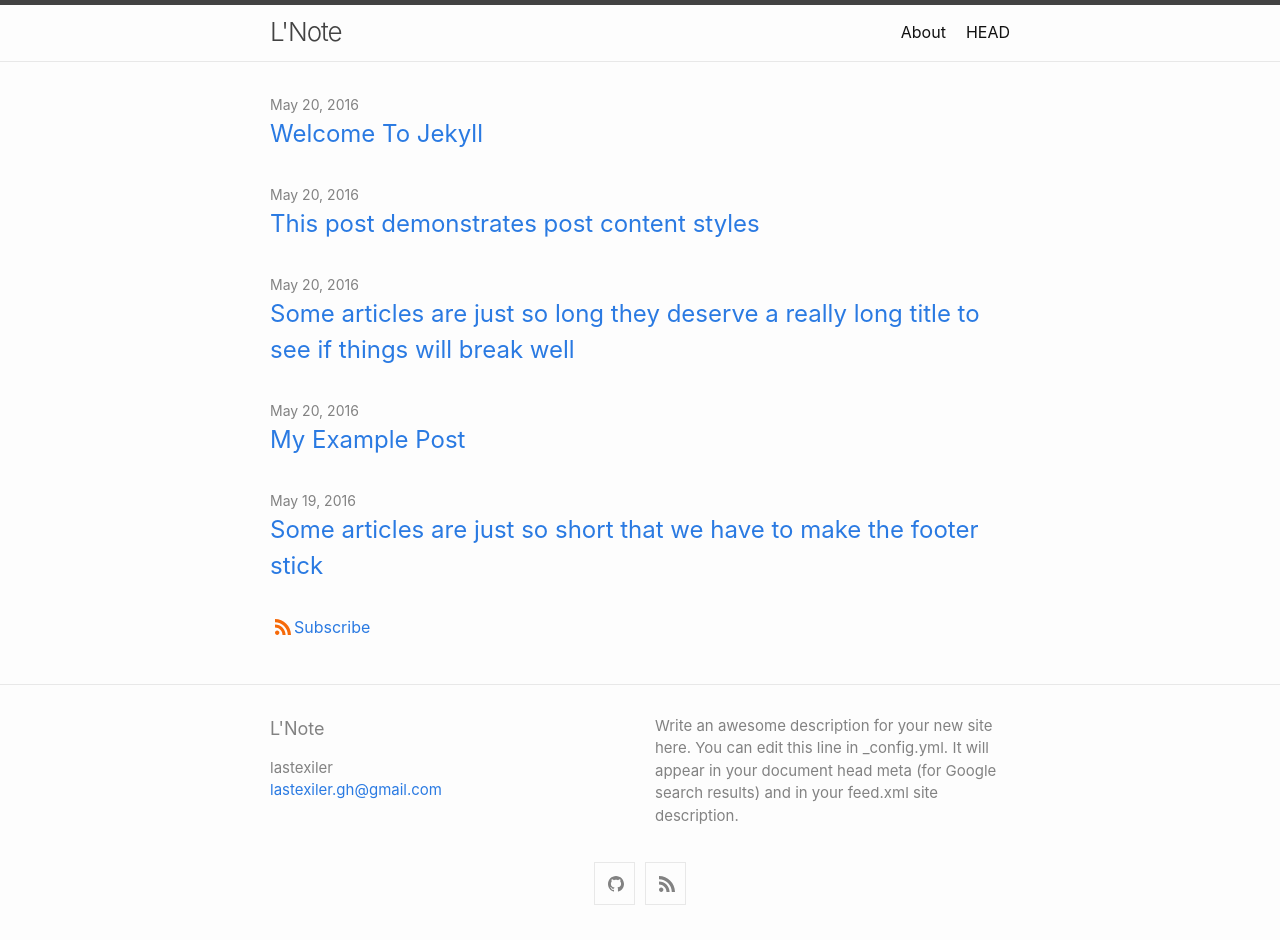
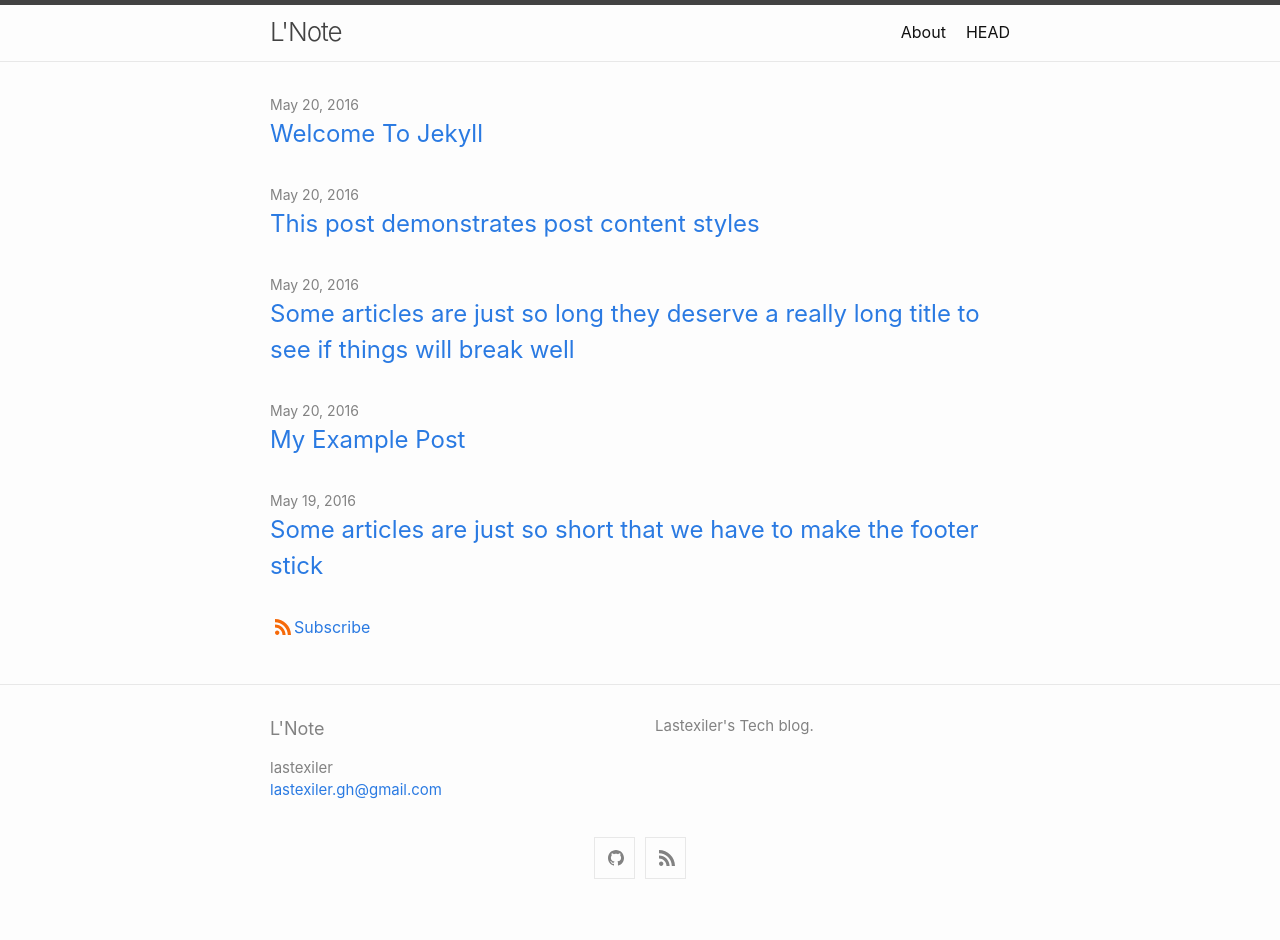
Before and after one commit to lastexiler/lastexiler.github.io, a Jekyll site: the page built from index.md, in a window 1280 px wide. Built offline with Jekyll 4.4.1, drawn with Linux system fonts in a browser that asks for light colours; after the commit the page ends 914 px from its top, so only the background shows below that.

Commit message:
initial modify minima

```diff
--- a/_config.yml
+++ b/_config.yml
@@ -2,10 +2,8 @@
 author:
   name: lastexiler
   email: lastexiler.gh@gmail.com
-description: > # this means to ignore newlines until "show_excerpts:"
-  Write an awesome description for your new site here. You can edit this
-  line in _config.yml. It will appear in your document head meta (for
-  Google search results) and in your feed.xml site description.
+description: >
+  Lastexiler's Tech blog.
 
 show_excerpts: false # set to true to show excerpts on the homepage
 
@@ -17,7 +15,7 @@
   # generate social links in footer
   social_links:
     # twitter: jekyllrb
-    github:  jekyll
+    github:  lastexiler
     rss: rss
     # devto: jekyll
     # dribbble: jekyll
```
